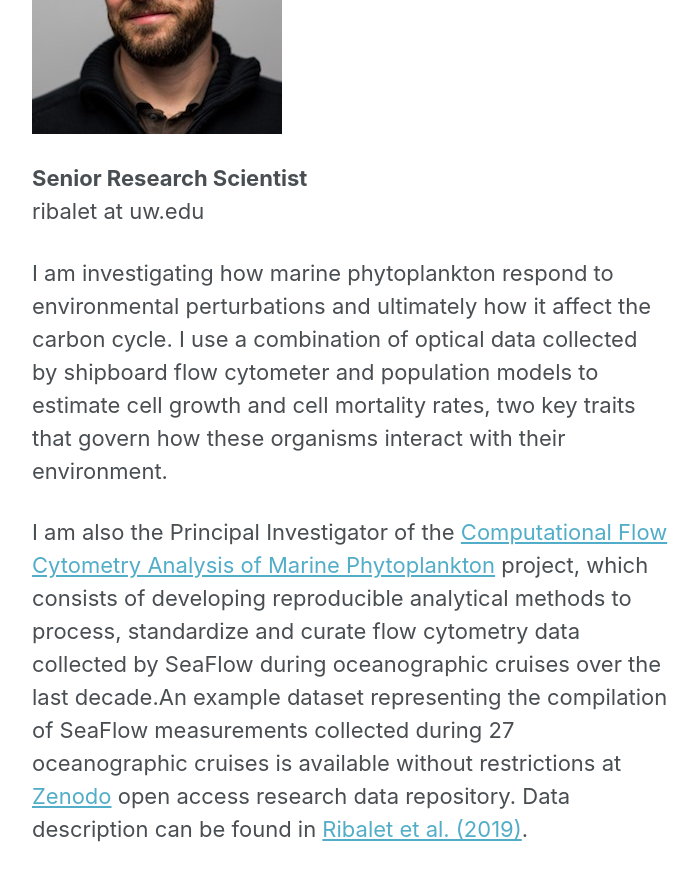
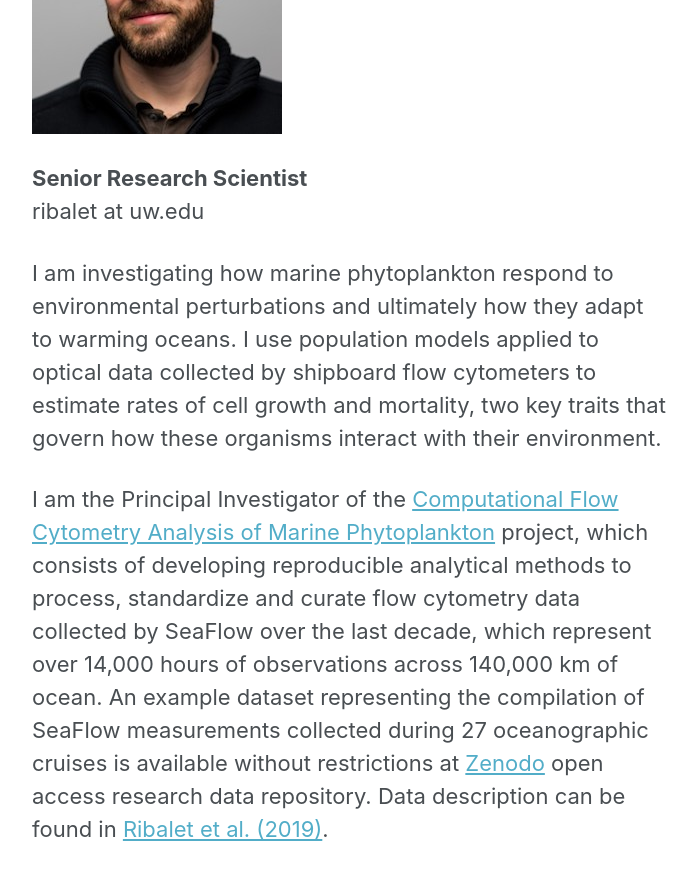
Before and after one commit to armbrustlab/armbrustlab.github.io, a Jekyll site: the page built from collections/_people/ribalet.md, in a window 1280 px wide and 900 px high, scrolled down 312 px. Shown: the top 881 px of the window, without its empty margins (290-989 px from the left). Built offline with Jekyll 4.4.1, drawn with Linux system fonts in a browser that asks for light colours; nearby versions of some CDN libraries.

Commit message:
corrected typos

```diff
--- a/collections/_people/ribalet.md
+++ b/collections/_people/ribalet.md
@@ -6,9 +6,9 @@ title: François Ribalet
 **Senior Research Scientist**
 ribalet at uw.edu
 
-I am investigating how marine phytoplankton respond to environmental perturbations and ultimately how it affect the carbon cycle. I use a combination of optical data collected by shipboard flow cytometer and population models to estimate cell growth and cell mortality rates, two key traits that govern how these organisms interact with their environment.
+I am investigating how marine phytoplankton respond to environmental perturbations and ultimately how they adapt to warming oceans. I use population models applied to optical data collected by shipboard flow cytometers to estimate rates of cell growth and mortality, two key traits that govern how these organisms interact with their environment.
 
-I am also the Principal Investigator of the [Computational Flow Cytometry Analysis of Marine Phytoplankton]({% link _tools/seaflow.md %}) project, which consists of developing reproducible analytical methods to process, standardize and curate flow cytometry data collected by SeaFlow during oceanographic cruises over the last decade.An example dataset representing the compilation of SeaFlow measurements collected during 27 oceanographic cruises is available without restrictions at [Zenodo](http://doi.org/10.5281/zenodo.2678021) open access research data repository. Data description can be found in [Ribalet et al. (2019)](https://doi.org/10.1038/s41597-019-0292-2).
+I am the Principal Investigator of the [Computational Flow Cytometry Analysis of Marine Phytoplankton]({% link _tools/seaflow.md %}) project, which consists of developing reproducible analytical methods to process, standardize and curate flow cytometry data collected by SeaFlow over the last decade, which represent over 14,000 hours of observations across 140,000 km of ocean. An example dataset representing the compilation of SeaFlow measurements collected during 27 oceanographic cruises is available without restrictions at [Zenodo](http://doi.org/10.5281/zenodo.2678021) open access research data repository. Data description can be found in [Ribalet et al. (2019)](https://doi.org/10.1038/s41597-019-0292-2).
 
 ## Education
 * 2007 Ph.D in Biological Sciences – Open University of London, UK, hosted by the Stazione Zoologica Anton Dohrn, Naples, IT. Thesis title: The role of polyunsaturated aldehyde production in the physiology and ecology of diatoms, 270 pp. [uk.bl.ethos.487156.](http://ethos.bl.uk/OrderDetails.do?uin=uk.bl.ethos.487156)
```
